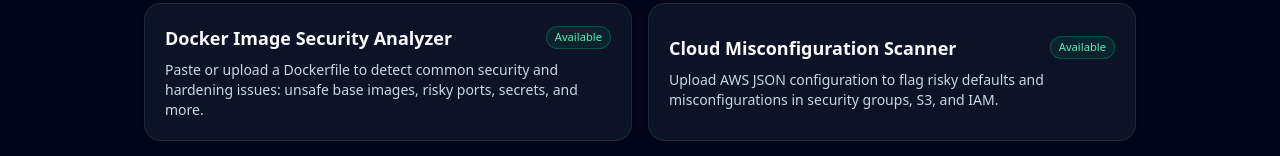
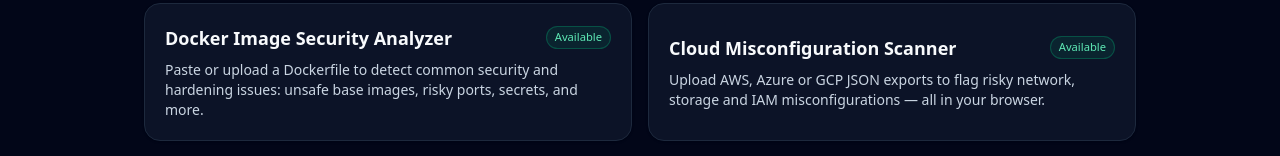
Before and after one commit to dmtkfs/security-webtools, a React (Vite) app: page / in a window 1280 px wide. Shown: the part 166-322 px from the top of the page. Built offline with nearby package versions, Linux system fonts and the light colour scheme.

Commit message:
Update cloud misconfig scanner card

```diff
--- a/src/pages/Home.jsx
+++ b/src/pages/Home.jsx
@@ -25,7 +25,7 @@
           {/* Roadmap tools – coming soon */}
           <ToolCard
             title="Cloud Misconfiguration Scanner"
-            description="Upload AWS JSON configuration to flag risky defaults and misconfigurations in security groups, S3, and IAM."
+            description="Upload AWS, Azure or GCP JSON exports to flag risky network, storage and IAM misconfigurations — all in your browser."
             status="available"
             onClick={() => onSelectTool('cloud-misconfig')}
           />
```
